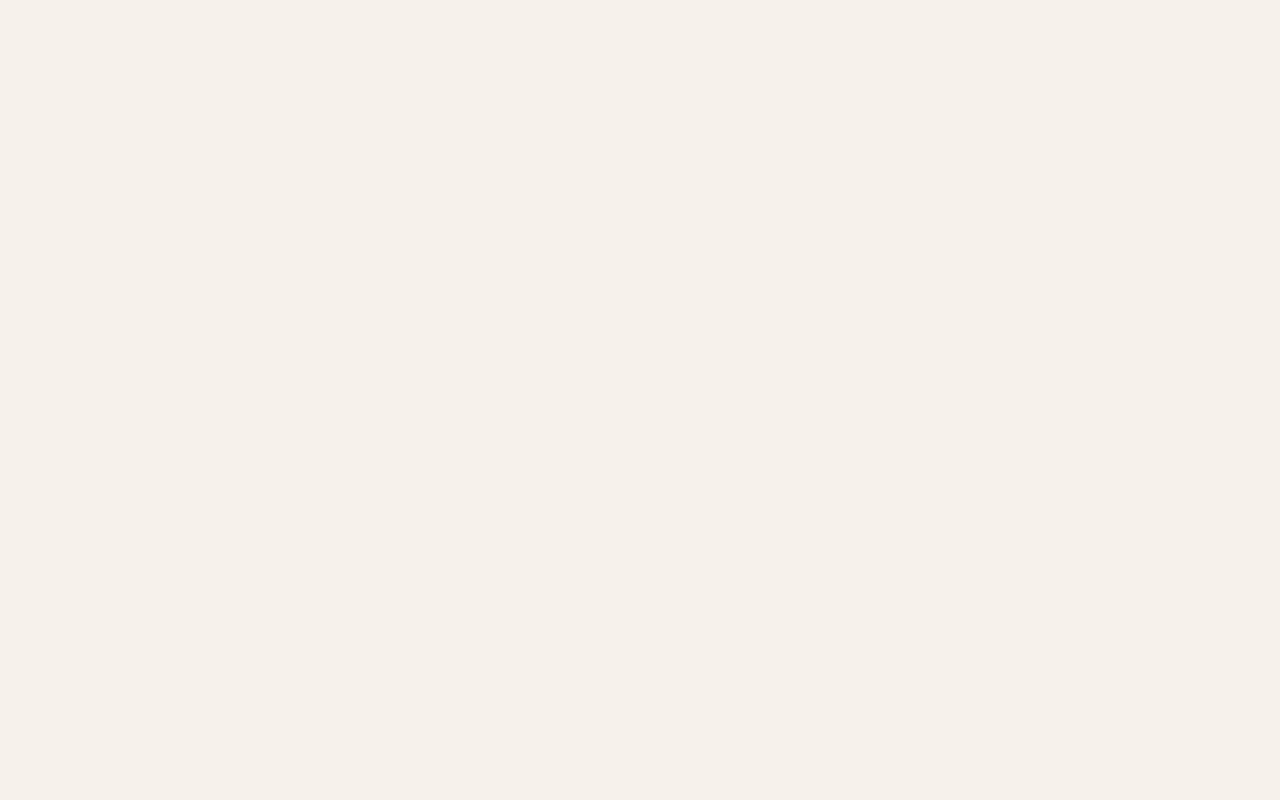
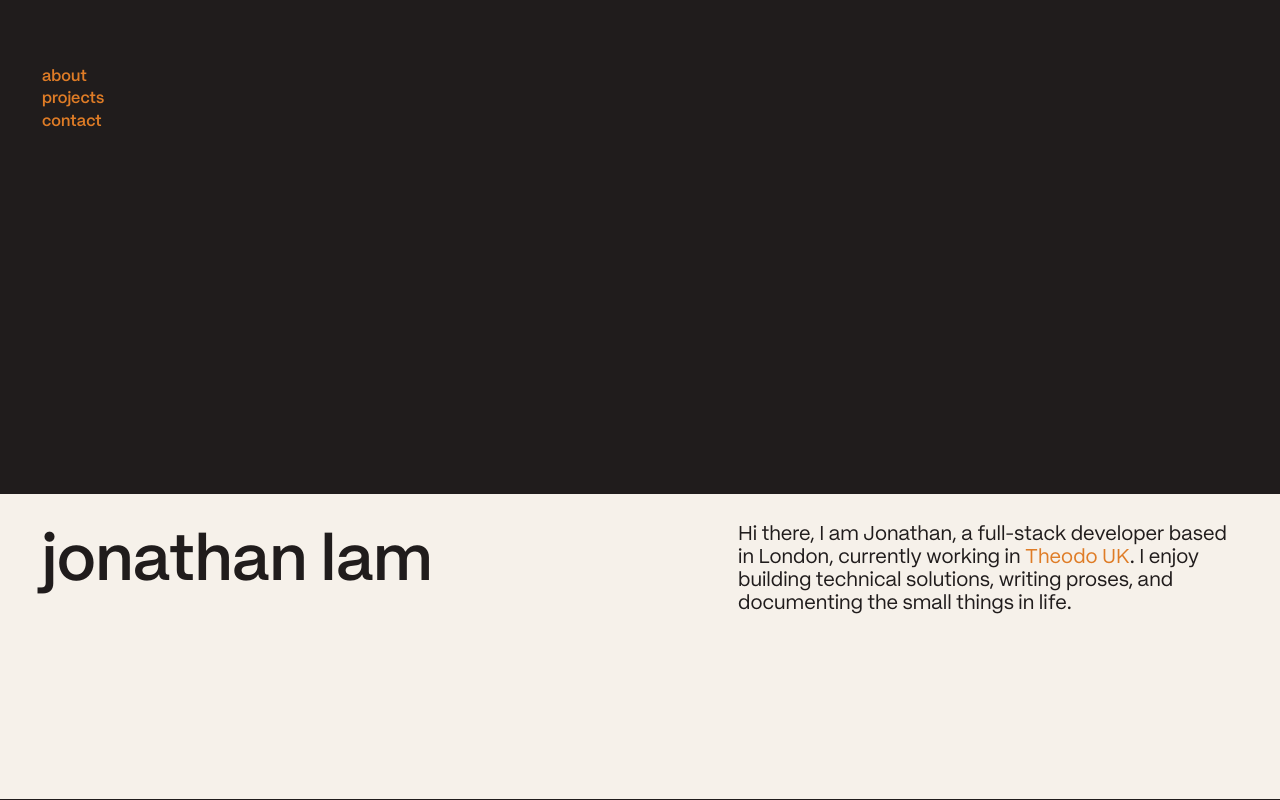
Before and after one commit to jonathan-lph/portfolio, a React (Vite) app: page / in a window 1280 px wide. Built offline with nearby package versions, Linux system fonts and the light colour scheme.

Commit message:
refactor: constrain Header content to max-width

```diff
--- a/src/App.tsx
+++ b/src/App.tsx
@@ -1,5 +1,7 @@
+import Header from './sections/Header/Header'
+
 function App() {
-  return null
+  return <Header />
 }
 
 export default App
--- a/src/sections/Header/Header.module.css
+++ b/src/sections/Header/Header.module.css
@@ -5,12 +5,16 @@
 }
 
 .banner {
+  height: 61.8%;
+  background: var(--color-ink);
+}
+
+.bannerInner {
   display: flex;
   justify-content: space-between;
   align-items: flex-start;
-  height: 61.8%;
+  height: 100%;
   padding: 4.125rem 2.625rem;
-  background: var(--color-ink);
 }
 
 .handIcon {
@@ -56,6 +60,9 @@
 
   .banner {
     height: 55%;
+  }
+
+  .bannerInner {
     padding: 2.25rem 1.5rem;
   }
 
--- a/src/sections/Header/Header.tsx
+++ b/src/sections/Header/Header.tsx
@@ -1,16 +1,19 @@
 import { Hand } from 'lucide-react'
 import NavMenu from '../../components/NavMenu/NavMenu'
 import Divider from '../../components/Divider/Divider'
+import Container from '../../components/Container/Container'
 import styles from './Header.module.css'
 
 function Header() {
   return (
     <header className={styles.header}>
       <div className={styles.banner}>
-        <Hand strokeWidth={1.5} className={styles.handIcon} />
-        <NavMenu />
+        <Container className={styles.bannerInner}>
+          <Hand strokeWidth={1.5} className={styles.handIcon} />
+          <NavMenu />
+        </Container>
       </div>
-      <div className={styles.intro}>
+      <Container className={styles.intro}>
         <h1 className={styles.name}>jonathan lam</h1>
         <p className={styles.description}>
           Hi there, I am Jonathan, a full-stack developer based in London, currently working in{' '}
@@ -20,7 +23,7 @@ function Header() {
           . I enjoy building technical solutions, writing proses, and documenting the small things
           in life.
         </p>
-      </div>
+      </Container>
       <Divider />
     </header>
   )
```
